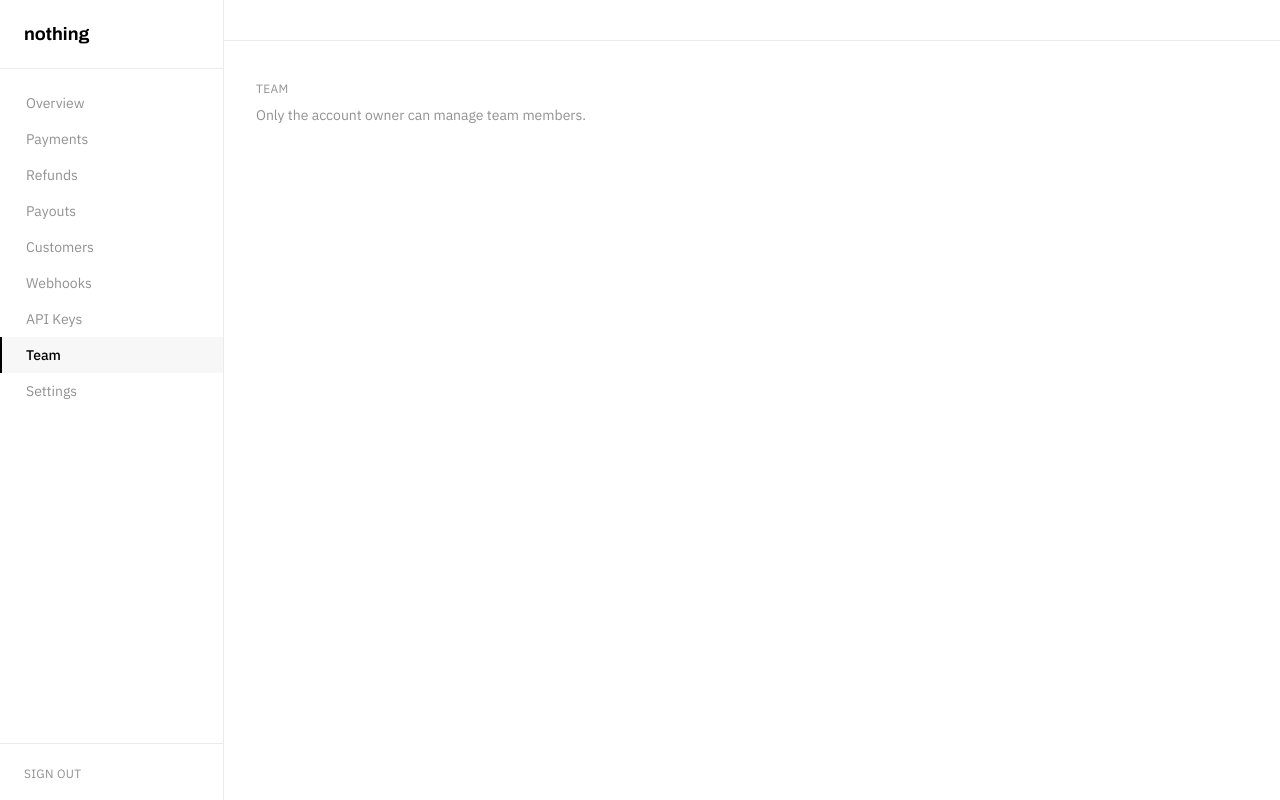
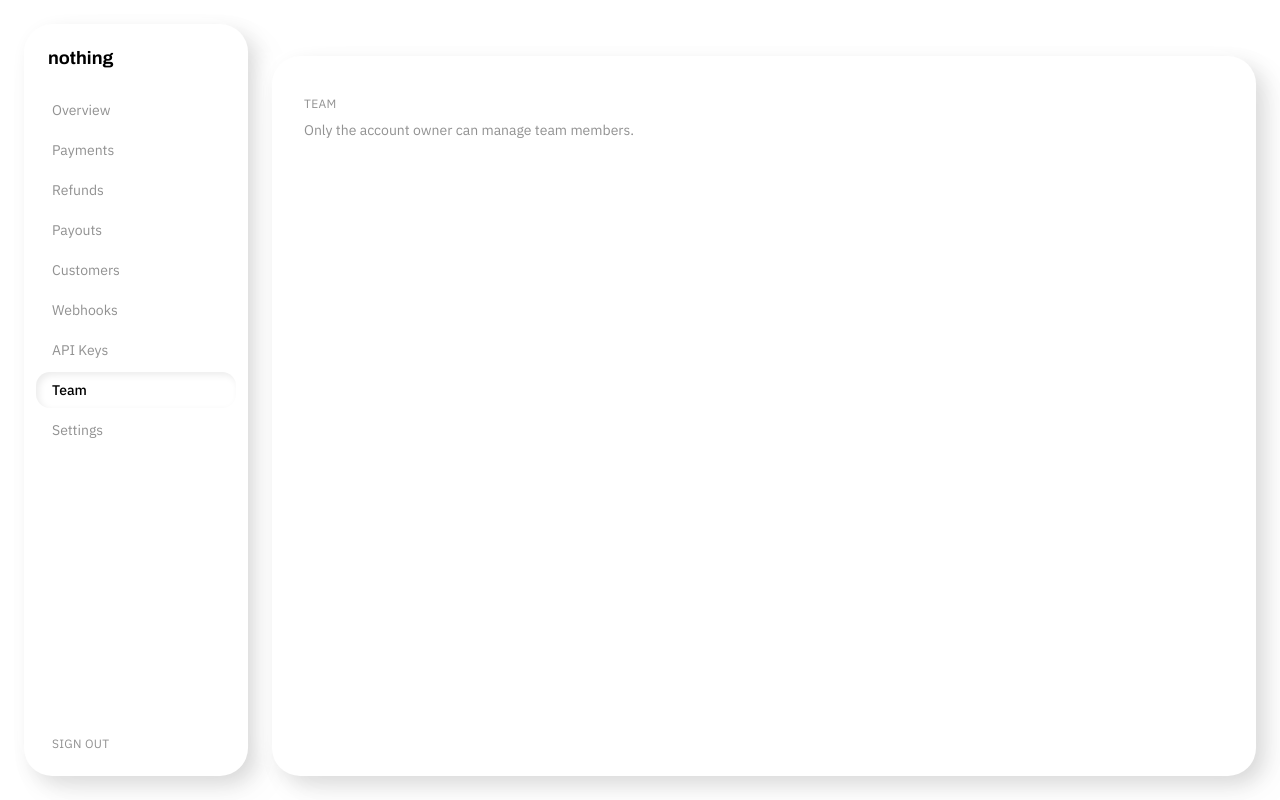
Before and after one commit to timovibes/nothing, a React (Vite) app in the folder frontend/: page /team in a window 1280 px wide. Built offline with nearby package versions, Linux system fonts and the light colour scheme; sample sign-in values are in the browser's storage.

Commit message:
style(DashboardLayout): convert flat bordered sidebar/main to raised neumorphic panels with page padding, pressed-in active nav state

```diff
--- a/frontend/src/components/DashboardLayout.tsx
+++ b/frontend/src/components/DashboardLayout.tsx
@@ -22,23 +22,23 @@ export function DashboardLayout({ children }: { children: React.ReactNode }) {
   }
 
   return (
-    <div className="min-h-screen bg-surface font-body flex">
-      <aside className="w-56 border-r border-border flex flex-col justify-between shrink-0">
+    <div className="min-h-screen bg-surface font-body flex gap-6 p-6">
+      <aside className="w-56 shrink-0 rounded-neu-lg shadow-neu-raised bg-surface flex flex-col justify-between">
         <div>
-          <div className="px-6 py-5 border-b border-border">
+          <div className="px-6 py-5">
             <span className="font-display font-bold text-lg">nothing</span>
           </div>
-          <nav className="py-4">
+          <nav className="px-3 pb-4 flex flex-col gap-1">
             {NAV_ITEMS.map((item) => (
               <NavLink
                 key={item.path}
                 to={item.path}
                 end={item.path === "/"}
                 className={({ isActive }) =>
-                  `block px-6 py-2 text-sm ${
+                  `block px-4 py-2 text-sm rounded-neu-sm transition-shadow ${
                     isActive
-                      ? "text-primary font-medium border-l-2 border-primary bg-black/[0.03]"
-                      : "text-secondary border-l-2 border-transparent hover:text-primary"
+                      ? "text-primary font-medium shadow-neu-inset-sm"
+                      : "text-secondary hover:text-primary hover:shadow-neu-raised-sm"
                   }`
                 }
               >
@@ -47,23 +47,23 @@ export function DashboardLayout({ children }: { children: React.ReactNode }) {
             ))}
           </nav>
         </div>
-        <div className="px-6 py-4 border-t border-border">
+        <div className="px-3 py-4">
           <button
             onClick={handleLogout}
-            className="text-xs uppercase tracking-wide text-secondary hover:text-error"
+            className="w-full text-left text-xs uppercase tracking-wide text-secondary hover:text-error px-4 py-2 rounded-neu-sm hover:shadow-neu-raised-sm transition-shadow"
           >
             Sign out
           </button>
         </div>
       </aside>
 
-      <div className="flex-1 flex flex-col">
-        <header className="flex items-center justify-end px-8 py-5 border-b border-border">
+      <div className="flex-1 flex flex-col gap-6">
+        <header className="flex items-center justify-end px-2 py-1 min-h-[1px]">
           {/* <span className="font-mono text-[11px] uppercase tracking-wider border border-secondary text-secondary px-2 py-0.5">
             Test mode
           </span> */}
         </header>
-        <main className="flex-1 px-8 py-10">{children}</main>
+        <main className="flex-1 rounded-neu-lg shadow-neu-raised bg-surface px-8 py-10">{children}</main>
       </div>
     </div>
   );
```
